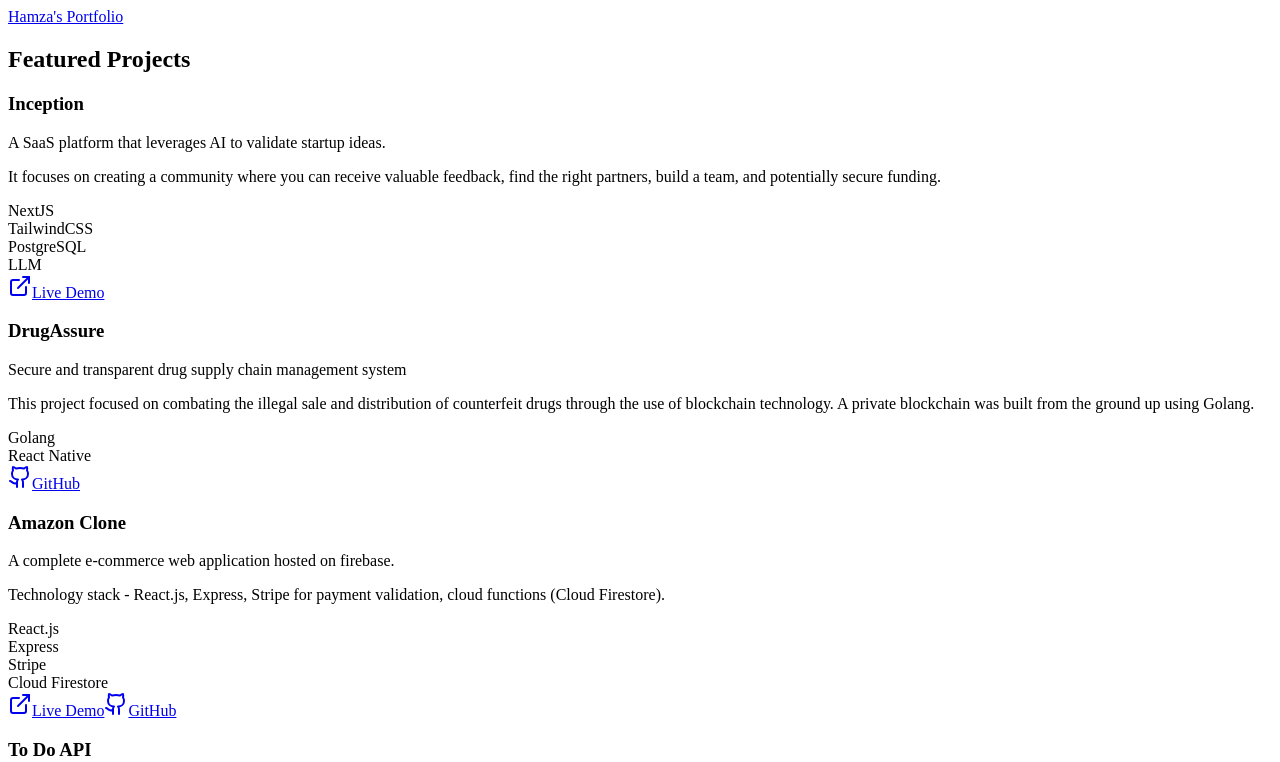
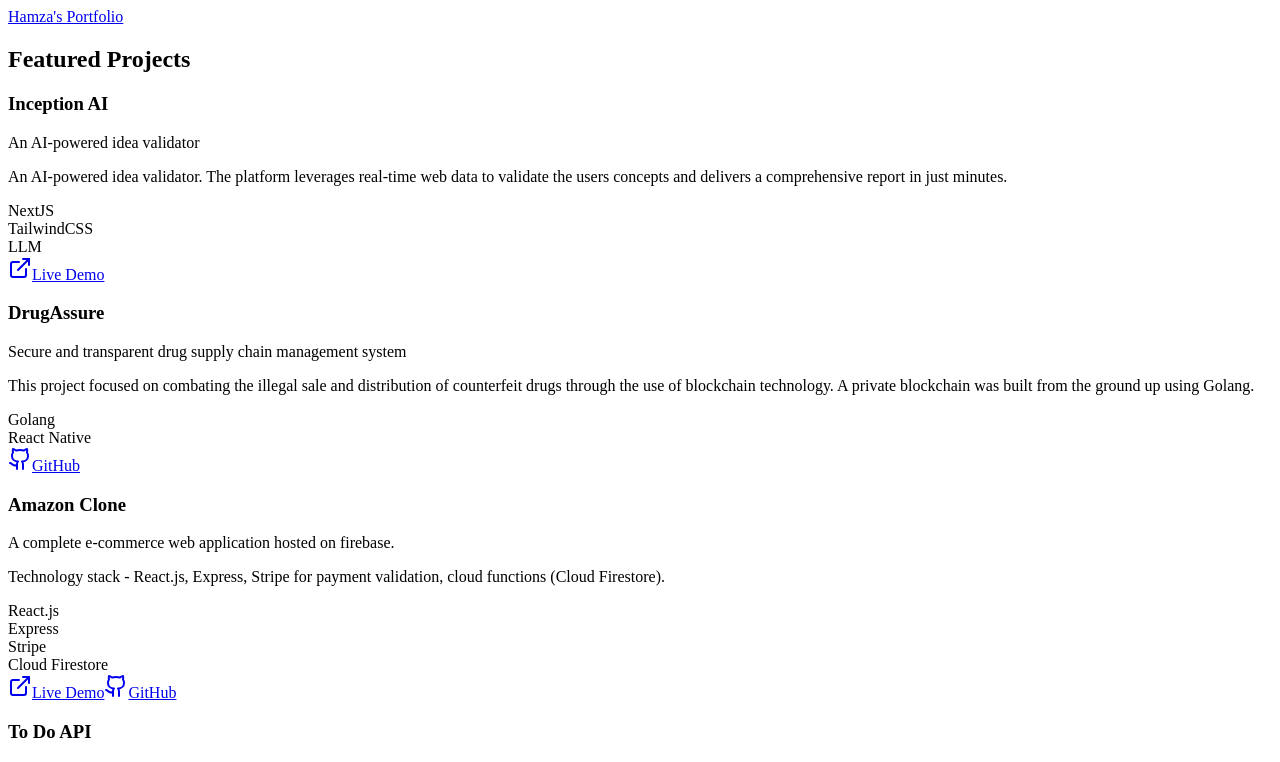
Before and after one commit to Hamzaq96/portfolio, a Next.js app: page /projects in a window 1280 px wide. Shown: the top 762 px of the page. Built offline with nearby package versions, Linux system fonts and the light colour scheme.

Commit message:
updating project portfolio

```diff
--- a/src/components/organisms/data.ts
+++ b/src/components/organisms/data.ts
@@ -1,14 +1,23 @@
 import { title } from "process";
 
 export const projectData = [
+    // {
+    //   id: 1,
+    //   title: 'Inception',
+    //   intro: 'A SaaS platform that leverages AI to validate startup ideas.',
+    //   description: 'It focuses on creating a community where you can receive valuable feedback, find the right partners, build a team, and potentially secure funding.',
+    //   techStack: ['NextJS', 'TailwindCSS', 'PostgreSQL', 'LLM'],
+    //   gitHubLink: '',
+    //   liveLink: 'https://inception-frontend.vercel.app/',
+    // },
     {
       id: 1,
-      title: 'Inception',
-      intro: 'A SaaS platform that leverages AI to validate startup ideas.',
-      description: 'It focuses on creating a community where you can receive valuable feedback, find the right partners, build a team, and potentially secure funding.',
-      techStack: ['NextJS', 'TailwindCSS', 'PostgreSQL', 'LLM'],
+      title: 'Inception AI',
+      intro: 'An AI-powered idea validator',
+      description: 'An AI-powered idea validator. The platform leverages real-time web data to validate the users concepts and delivers a comprehensive report in just minutes.',
+      techStack: ['NextJS', 'TailwindCSS', 'LLM'],
       gitHubLink: '',
-      liveLink: 'https://inception-frontend.vercel.app/',
+      liveLink: 'https://ai-idea-validator.vercel.app/',
     },
     {
       id: 2,
--- a/src/pages/index.tsx
+++ b/src/pages/index.tsx
@@ -21,7 +21,7 @@
                     <div className="hero-text text-center md:text-left max-w-2xl">
                         <h1 className="text-3xl md:text-4xl lg:text-5xl font-bold mb-4">Hey, {"I'm Hamza Qureshi"}</h1>
                         <p className="text-sm md:text-base lg:text-lg">
-                            Innovative Software Engineer with a dynamic 4-year background in Agile software development.
+                            Innovative Software Engineer with a dynamic 5-year background in Agile software development.
                             Adept at delivering high-impact projects independently and collaboratively,
                             consistently surpassing deadlines and budgetary expectations.
                             Passionate about pushing the boundaries of technology to tackle real-world challenges,
```
